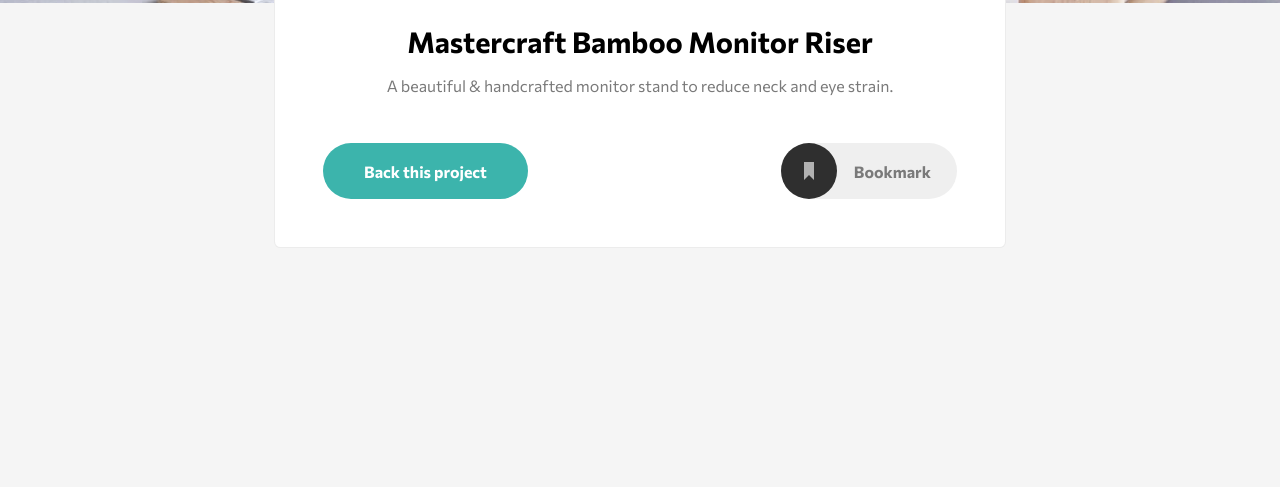
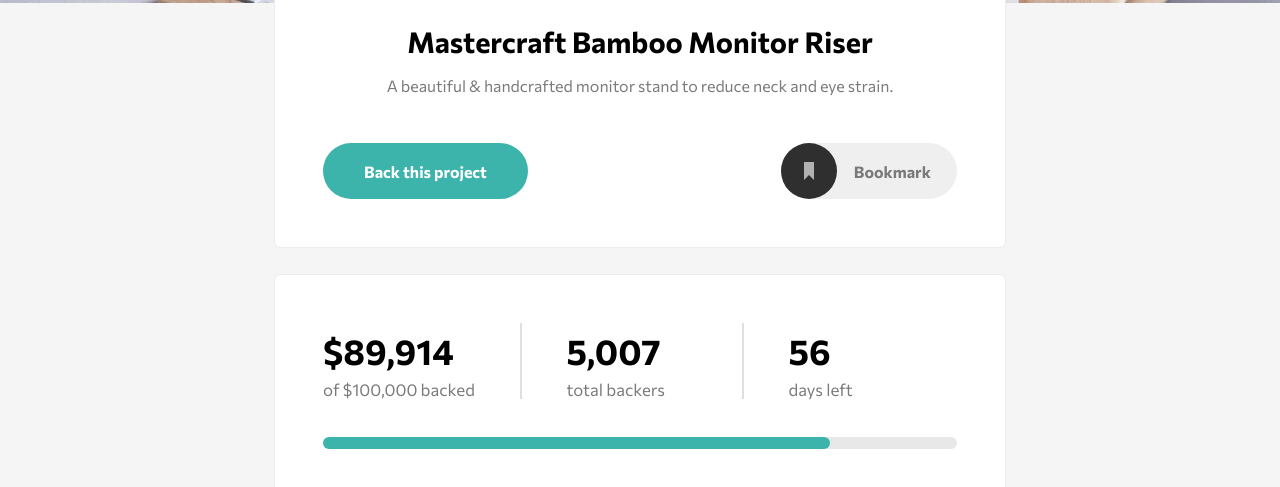
Before and after one commit to agusscript/crowdfunding-product-page, a plain HTML site: page index.html in a window 1280 px wide. Shown: the part 353-840 px from the top of the page. Before the commit the page ends 800 px from the top, so only its background shows below. Drawn offline with Linux system fonts and the light colour scheme.

Commit message:
Add stats section styled

```diff
--- a/index.html
+++ b/index.html
@@ -49,11 +49,30 @@
       </div>
     </section>
 
-    <!--$89,914 of $100,000 backed
-  5,007 total backers
-  56 days left
+    <section class="section-container stats">
+     <div class="stats-container">
+      <div class="stats-nums">
+        <p>$89,914</p>
+        <span>of $100,000 backed</span>
+      </div>
+      <div class="divider"></div>
+      <div class="stats-nums">
+        <p>5,007</p>
+        <span>total backers</span>
+      </div>
+      <div class="divider"></div>
+      <div class="stats-nums">
+        <p>56</p>
+        <span>days left</span>
+      </div>
+     </div>
 
-  About this project
+      <div class="progress-bar">
+        <div></div>
+      </div>
+    </section>
+
+    <!--About this project
 
   The Mastercraft Bamboo Monitor Riser is a sturdy and stylish platform that elevates your screen
   to a more comfortable viewing height. Placing your monitor at eye level has the potential to improve
--- a/styles/main.scss
+++ b/styles/main.scss
@@ -69,6 +69,8 @@
   display: flex;
   align-items: center;
   flex-direction: column;
+  gap: 1.6rem;
+  margin-bottom: 4rem;
 }
 
 .section-container {
@@ -84,7 +86,6 @@
 
 .bookmark {
   padding-top: 0;
-  position: absolute;
   text-align: center;
 
   img {
@@ -152,3 +153,61 @@
     }
   }
 }
+
+.stats {
+  .stats-container {
+    display: flex;
+    justify-content: flex-start;
+    gap: 1rem;
+
+    p {
+      font-size: 2.2rem;
+      font-weight: 700;
+      margin: 0.4rem 0;
+    }
+
+    span {
+      color: $Dark-gray;
+      font-size: 1.05rem;
+    }
+
+    .divider {
+      border-right: 2px solid rgba(128, 128, 128, 0.25);
+    }
+
+    .stats-nums {
+      padding-right: 1.8rem;
+    }
+
+    div:nth-child(3),
+    div:nth-child(5) {
+      padding: 0 3.8rem 0 1.8rem;
+    }
+  }
+
+  .progress-bar {
+    margin-top: 2.4rem;
+    width: 100%;
+    height: 12px;
+    background-color: rgba(128, 128, 128, 0.18);
+    border-radius: 1rem;
+
+    div {
+      height: 100%;
+      width: 80%;
+      background-color: $Moderate-cyan;
+      border-radius: inherit;
+      animation: charge 5s;
+    }
+
+    @keyframes charge {
+      0% {
+        width: 0;
+      }
+
+      100% {
+        width: 80%;
+      }
+    }
+  }
+}
```
Also changed, not shown: styles/main.css.
